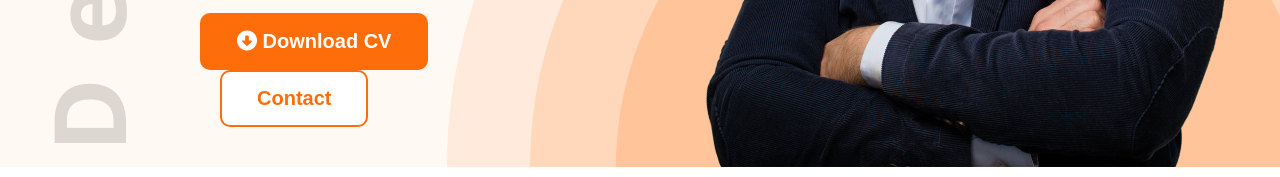
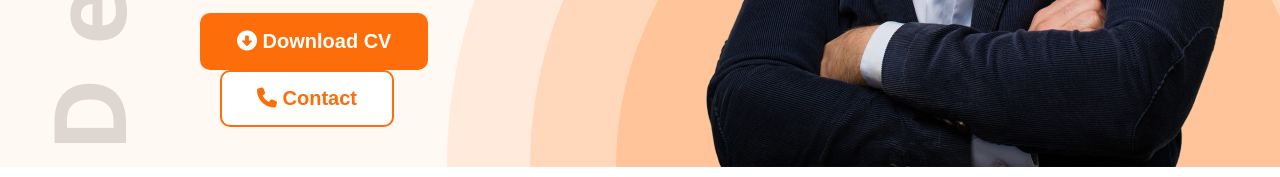
Before and after one commit to Shamim-Islam/Web_Developer_Portfolio, a plain HTML site: page index.html in a window 1280 px wide. Shown: the part 670-847 px from the top of the page. Drawn offline with nearby package versions, Linux system fonts and the light colour scheme.

Commit message:
added contact icon

```diff
--- a/index.html
+++ b/index.html
@@ -29,7 +29,7 @@
             <h1 class="banner-title dark-1">Shamim Islam</h1>
             <p class="banner-description dark-3">Shot what able cold new see hold.Friendly as an betrayed formerly he. Morning because as to society behaved moments.</p>
             <button class="btn-primary"><i class="fa-solid fa-circle-down"></i> Download CV</button>
-            <button class="btn-secondary btn-primary">Contact</button>
+            <button class="btn-secondary btn-primary"><i class="fa-solid fa-phone"></i> Contact</button>
         </div>
         <img src="images/hardy.png" alt="hardy">
       </div>
```
